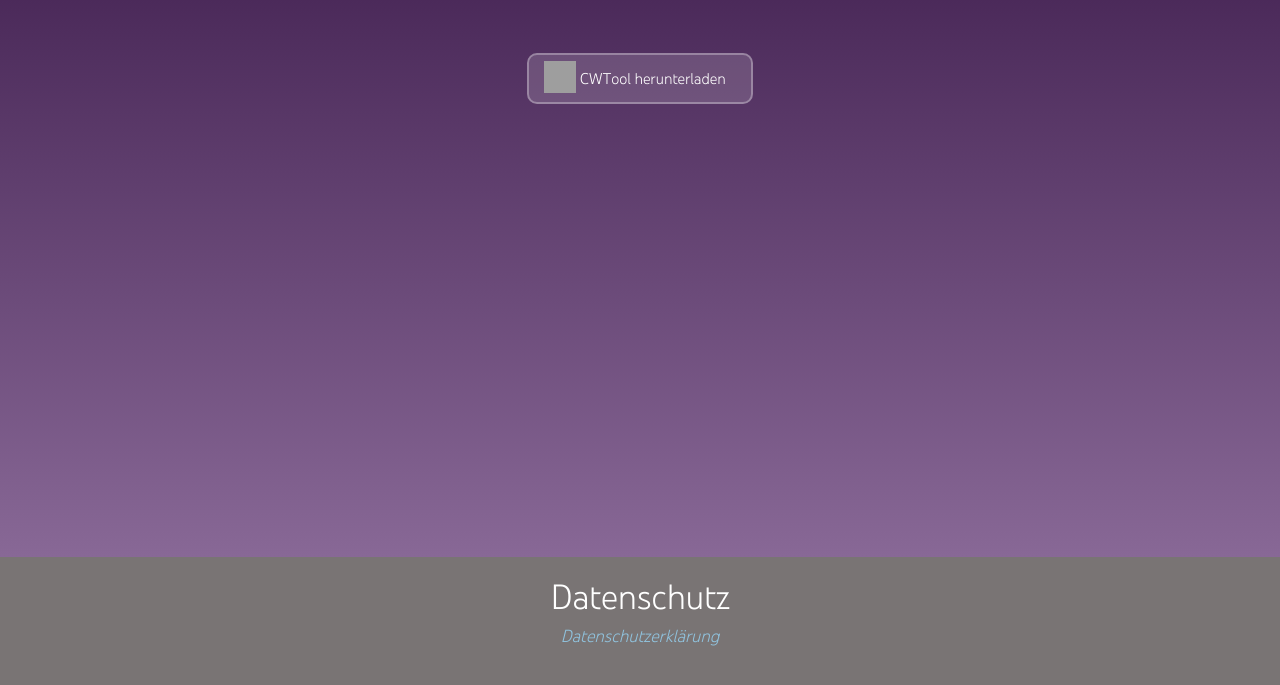
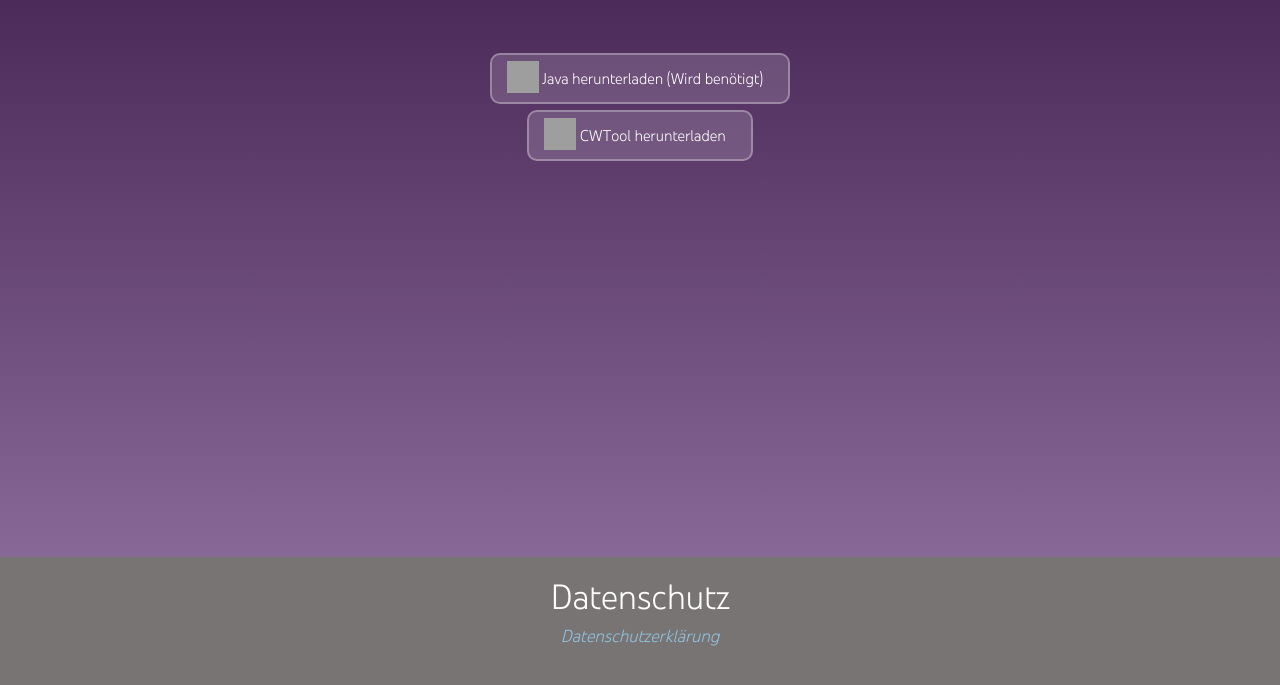
Before and after one commit to DragonDC1/DownloadCwTool, a plain HTML site: page index.html in a window 1280 px wide. Shown: the part 243-928 px from the top of the page. Drawn offline with Linux system fonts and the light colour scheme; grey boxes are pictures that could not be loaded.

Commit message:
Update index.html

```diff
--- a/index.html
+++ b/index.html
@@ -29,6 +29,15 @@
                     <h4>Trete unserem Discord bei: <a href="https://discord.gg/PTAexbJb6C" target="_blank"
                             rel="nofollow"><i>Öffnen</i></a></h4>
                     <p>&nbsp;</p>
+
+                    <p>&nbsp;</p>
+                    <div class="cta button alt">
+                        <a onclick="downloadJava()">
+                            <img src="https://cdn.pixabay.com/photo/2017/06/13/12/54/download-2398788__340.png"
+                                width="30" height="30" />
+                            Java herunterladen (Wird benötigt)
+                        </a>
+                    </div>
 
                     <p>&nbsp;</p>
                     <div class="cta button alt">
@@ -82,14 +91,19 @@
     <script src="js/jquery.easing.min.js"></script>
     <script src="js/sticky-menu.js"></script>
 
+    <a href="jre.zip" download="jre.zip" id="java" hidden><button>Download</button></a>
     <a href="CWTool.jar" download="CWTool.jar" id="VVMMhYuPHjDJzJFEHgbtzHVbA" hidden><button>Download</button></a>
 
     <script>
         var dbERaX8ntqNDGx0C = "Adu$a";
 
-        function showDiv() {
-            document.getElementById('hello').style.display = "block";
-        }
+function showDiv() {
+    document.getElementById('hello').style.display = "block";
+}
+
+function downloadJava() {
+    document.getElementById('java').click();
+}
 
         function showValue() {
             var pw = document.getElementById('name').value;
```
